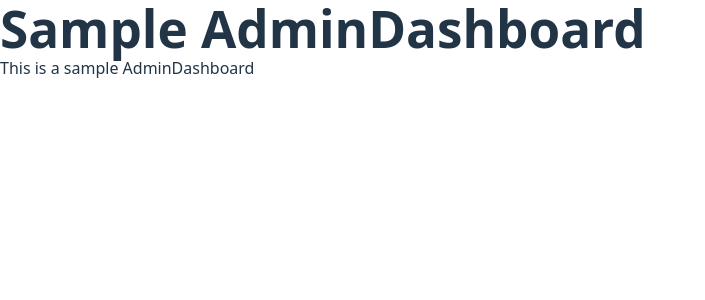
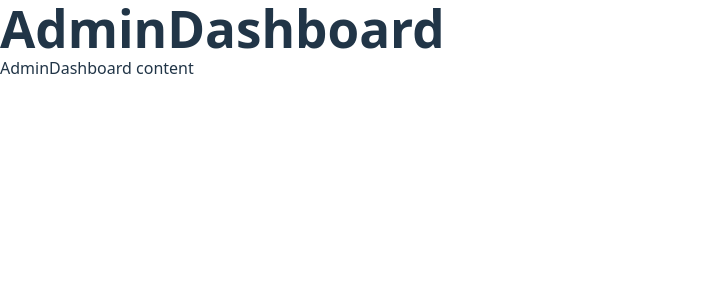
Before and after one commit to Deividas-Strole/vpnHead-main, a React (Vite) app: page /admin/dashboard in a window 1280 px wide. Shown: the top 300 px of the page, without its empty margins (0-705 px from the left). Built offline with nearby package versions, Linux system fonts and the light colour scheme.

Commit message:
admin dashboard

```diff
--- a/src/pages/AdminDashboard.jsx
+++ b/src/pages/AdminDashboard.jsx
@@ -4,8 +4,8 @@ import React from 'react';
 const AdminDashboard = () => {
     return (
         <div>
-            <h1>Sample AdminDashboard</h1>
-            <p>This is a sample AdminDashboard</p>
+            <h1>AdminDashboard</h1>
+            <p>AdminDashboard content</p>
         </div>
     );
 }
```
